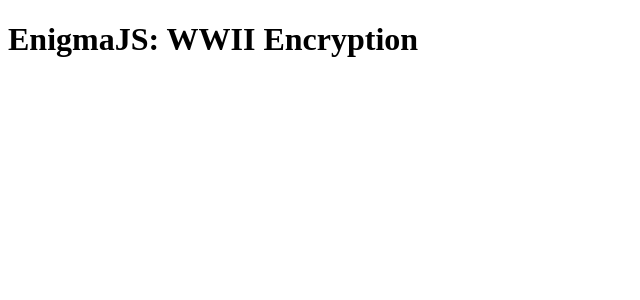
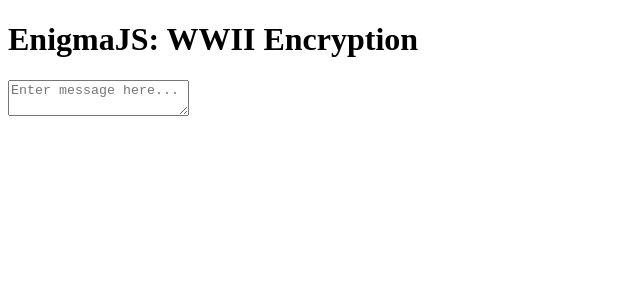
Before and after one commit to GINGANINJA323/enigmajs, a React (Create React App) app: page / in a window 1280 px wide. Shown: the top 300 px of the page, without its empty margins (0-640 px from the left). Built offline with nearby package versions, Linux system fonts and the light colour scheme.

Commit message:
Added components folder

```diff
--- a/src/App.js
+++ b/src/App.js
@@ -1,9 +1,11 @@
 import React from 'react';
+import Enigma from './components/enigma';
 
 function App() {
   return (
     <>
       <h1>EnigmaJS: WWII Encryption</h1>
+      <Enigma />
     </>
   );
 }
--- /dev/null
+++ b/src/components/enigma.js
@@ -0,0 +1,36 @@
+import React, { Component } from 'react';
+
+class Enigma extends React.Component {
+  constructor(props) {
+    super(props);
+
+    this.state = {
+      plaintext: null,
+      ciphertext: null
+    }
+
+    this.onChange = this.onChange.bind(this);
+  }
+
+  onChange(field, data) {
+    this.setState({
+      [field]: data
+    });
+  }
+
+  render() {
+
+    console.log('Enigma state: ', this.state);
+
+    return (
+      <>
+        <textarea
+          onChange={(e) => this.onChange('plaintext', e.target.value)}
+          placeholder={'Enter message here...'}
+        />
+      </>
+    );
+  }
+}
+
+export default Enigma;
```
